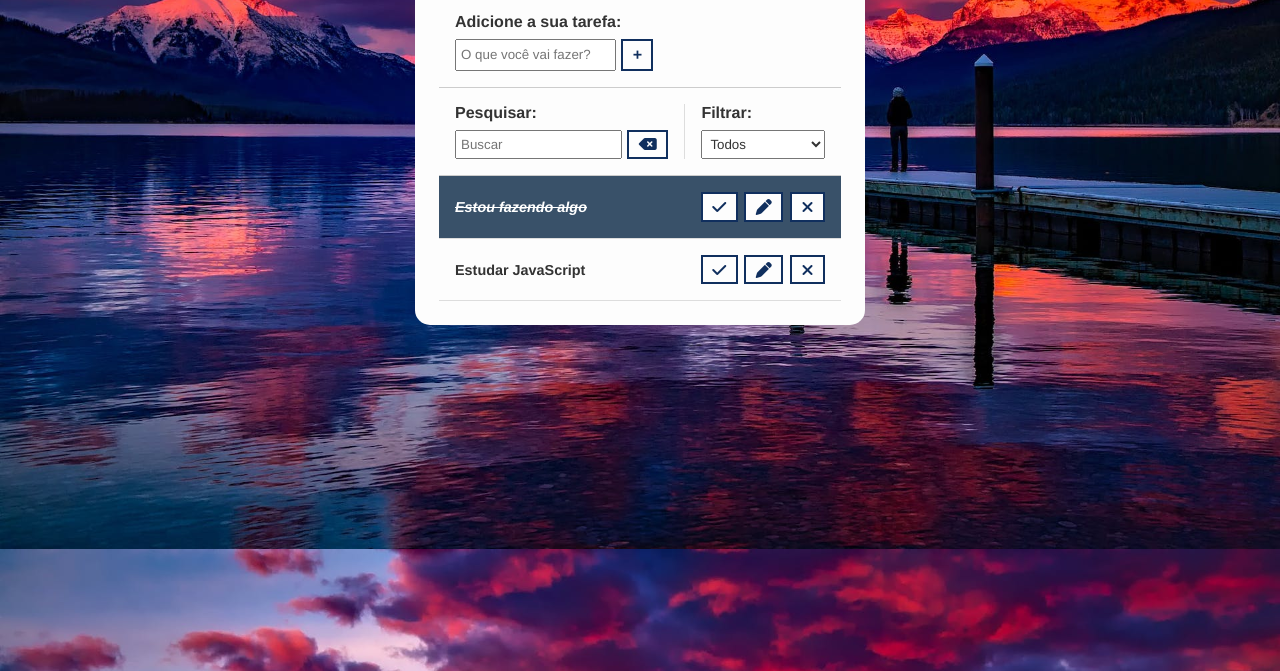
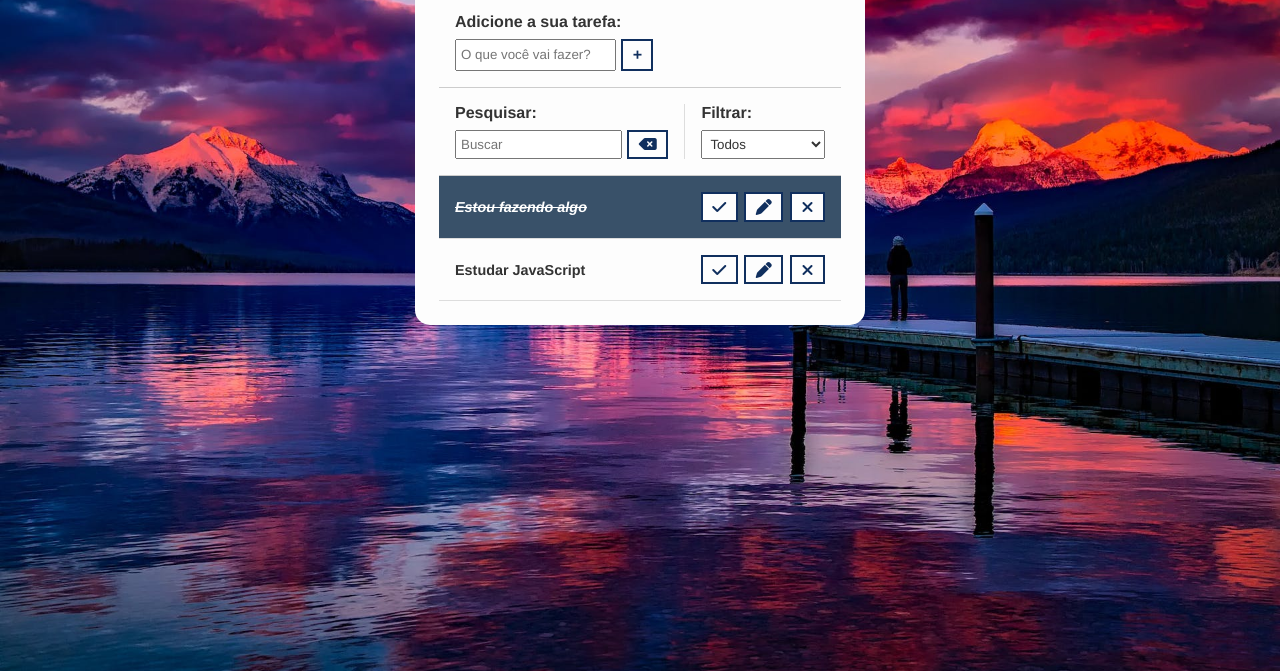
Before and after one commit to gustarabelo/To-Do-List, a plain HTML site: page index.html in a window 1280 px wide. Shown: the part 129-800 px from the top of the page. Drawn offline with Linux system fonts and the light colour scheme.

Commit message:
Ajustando o background

```diff
--- a/css/styles.css
+++ b/css/styles.css
@@ -7,8 +7,13 @@
     box-sizing: border-box;
 }
 
+html{
+    height: 100vh;
+    width: 100vw;
+}
+
 body {
-    background: url(../img/image2.jpg) center center;
+    background: url(../img/image2.jpg) no-repeat center center;
     background-size: cover;
 }
 
```
